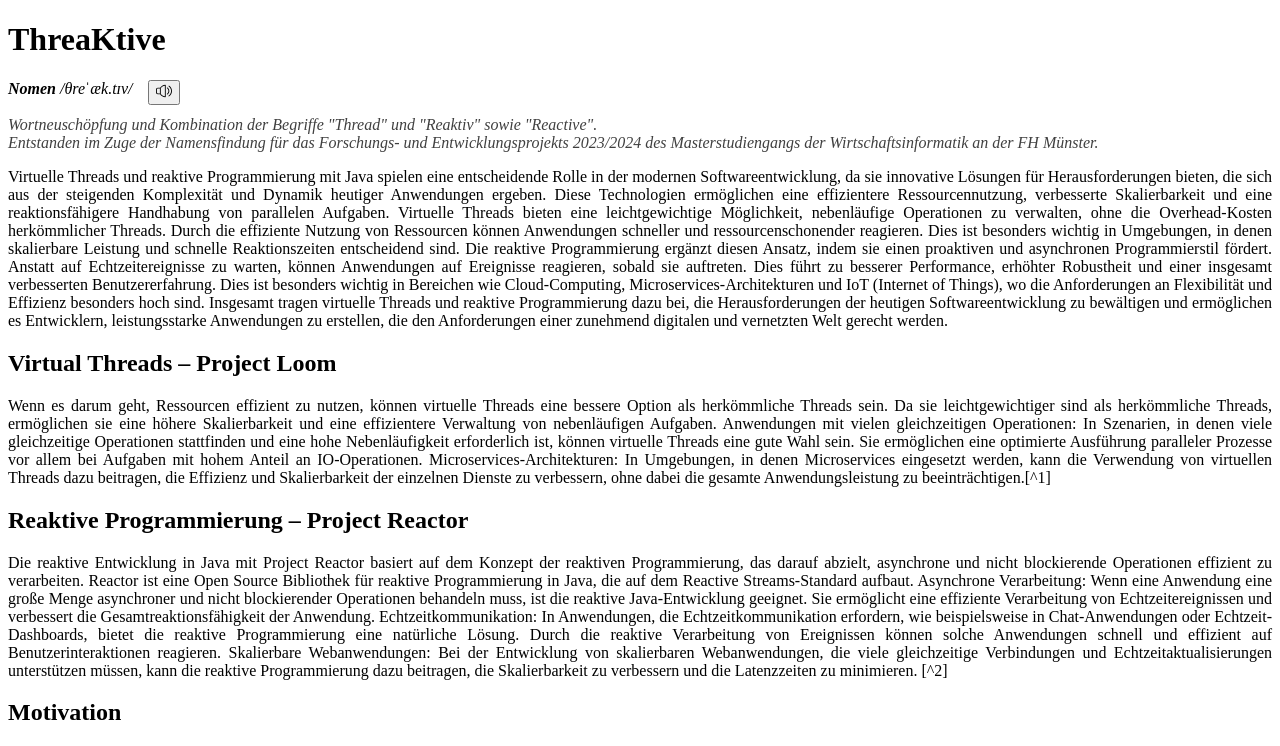
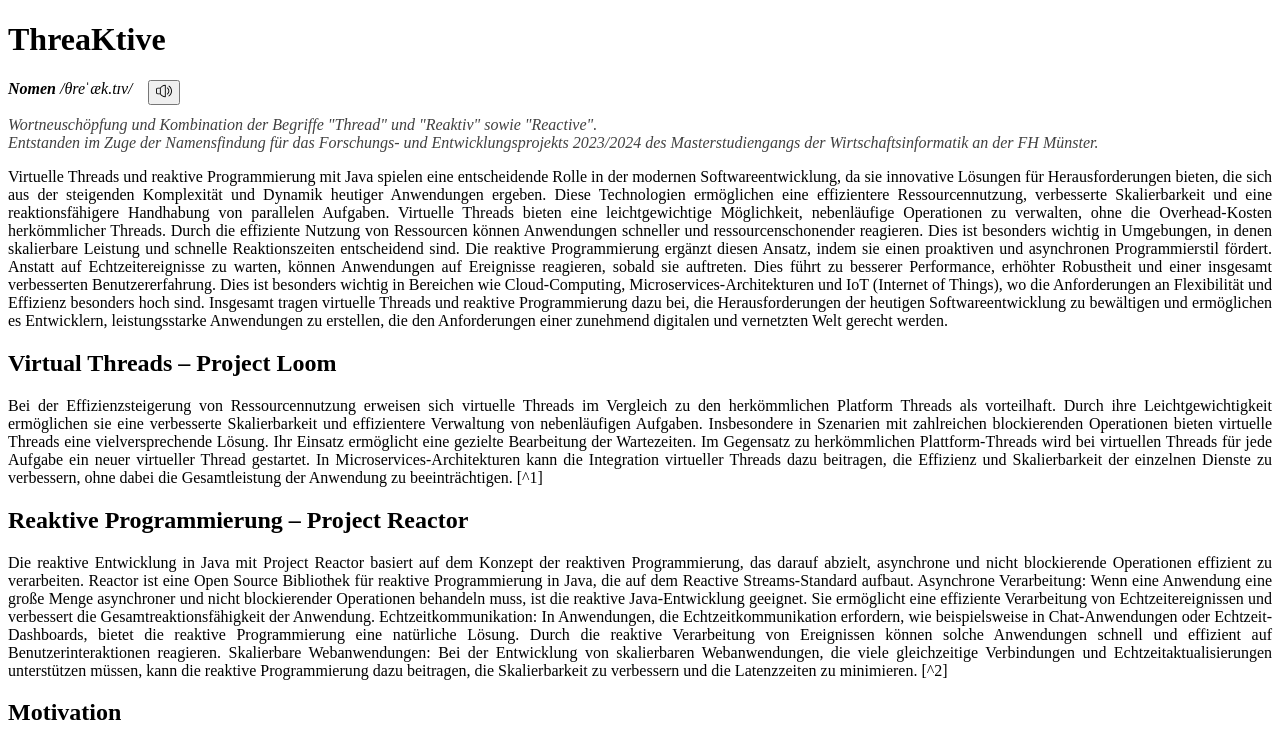
Before and after one commit to Victor-ABC/Threaktive, a Next.js app: page / in a window 1280 px wide. Shown: the top 746 px of the page. Built offline with nearby package versions, Linux system fonts and the light colour scheme.

Commit message:
Update index.mdx
Änderung Virtuelle Threads Text

```diff
--- a/pages/index.mdx
+++ b/pages/index.mdx
@@ -20,9 +20,9 @@ Insgesamt tragen virtuelle Threads und reaktive Programmierung dazu bei, die Her
 
 ## Virtual Threads – Project Loom
 
-Wenn es darum geht, Ressourcen effizient zu nutzen, können virtuelle Threads eine bessere Option als herkömmliche Threads sein. Da sie leichtgewichtiger sind als herkömmliche Threads, ermöglichen sie eine höhere Skalierbarkeit und eine effizientere Verwaltung von nebenläufigen Aufgaben.
-Anwendungen mit vielen gleichzeitigen Operationen: In Szenarien, in denen viele gleichzeitige Operationen stattfinden und eine hohe Nebenläufigkeit erforderlich ist, können virtuelle Threads eine gute Wahl sein. Sie ermöglichen eine optimierte Ausführung paralleler Prozesse vor allem bei Aufgaben mit hohem Anteil an IO-Operationen.
-Microservices-Architekturen: In Umgebungen, in denen Microservices eingesetzt werden, kann die Verwendung von virtuellen Threads dazu beitragen, die Effizienz und Skalierbarkeit der einzelnen Dienste zu verbessern, ohne dabei die gesamte Anwendungsleistung zu beeinträchtigen.[^1]
+Bei der Effizienzsteigerung von Ressourcennutzung erweisen sich virtuelle Threads im Vergleich zu den herkömmlichen Platform Threads als vorteilhaft. Durch ihre Leichtgewichtigkeit ermöglichen sie eine verbesserte Skalierbarkeit und effizientere Verwaltung von nebenläufigen Aufgaben.
+Insbesondere in Szenarien mit zahlreichen blockierenden Operationen bieten virtuelle Threads eine vielversprechende Lösung. Ihr Einsatz ermöglicht eine gezielte Bearbeitung der Wartezeiten. Im Gegensatz zu herkömmlichen Plattform-Threads wird bei virtuellen Threads für jede Aufgabe ein neuer virtueller Thread gestartet.
+In Microservices-Architekturen kann die Integration virtueller Threads dazu beitragen, die Effizienz und Skalierbarkeit der einzelnen Dienste zu verbessern, ohne dabei die Gesamtleistung der Anwendung zu beeinträchtigen. [^1]
 
 ## Reaktive Programmierung – Project Reactor
 
```
